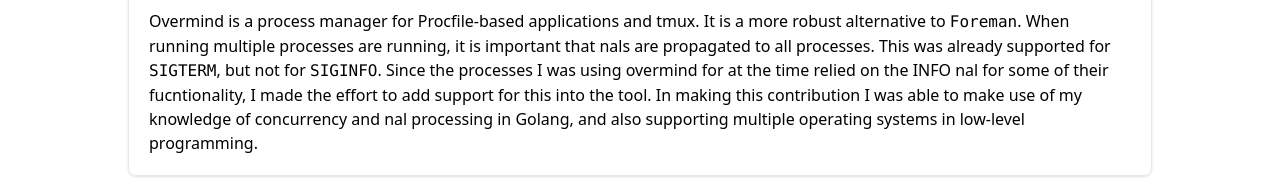
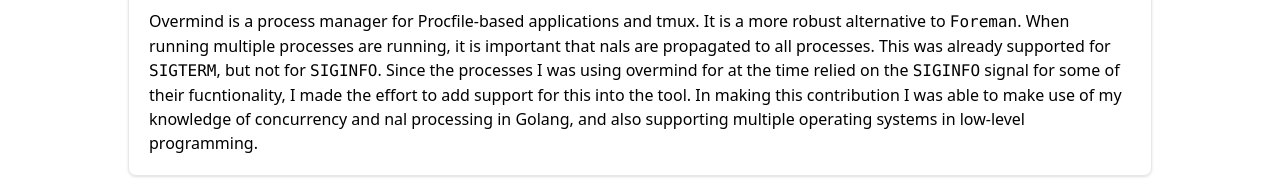
Before and after one commit to joeytepp/personal-website, a Gatsby site: page /open-source in a window 1280 px wide. Shown: the part 340-535 px from the top of the page. Built offline with nearby package versions, Linux system fonts and the light colour scheme; Gatsby itself is replaced by a stand-in of ours.

Commit message:
Fix typo in open source page

```diff
--- a/src/pages/open-source.js
+++ b/src/pages/open-source.js
@@ -36,7 +36,7 @@
                 </span>
               </Card.Subtitle>
               <Card.Text>
-                Overmind is a process manager for Procfile-based applications and tmux. It is a more robust alternative to <code>Foreman</code>. When running multiple processes are running, it is important that nals are propagated to all processes. This was already supported for <code>SIGTERM</code>, but not for <code>SIGINFO</code>. Since the processes I was using overmind for at the time relied on the INFO nal for some of their fucntionality, I made the effort to add support for this into the tool. In making this contribution I was able to make use of my knowledge of concurrency and nal processing in Golang, and also supporting multiple operating systems in low-level programming.
+                Overmind is a process manager for Procfile-based applications and tmux. It is a more robust alternative to <code>Foreman</code>. When running multiple processes are running, it is important that nals are propagated to all processes. This was already supported for <code>SIGTERM</code>, but not for <code>SIGINFO</code>. Since the processes I was using overmind for at the time relied on the <code>SIGINFO</code> signal for some of their fucntionality, I made the effort to add support for this into the tool. In making this contribution I was able to make use of my knowledge of concurrency and nal processing in Golang, and also supporting multiple operating systems in low-level programming.
               </Card.Text>
             </Card>
           </li>
```
